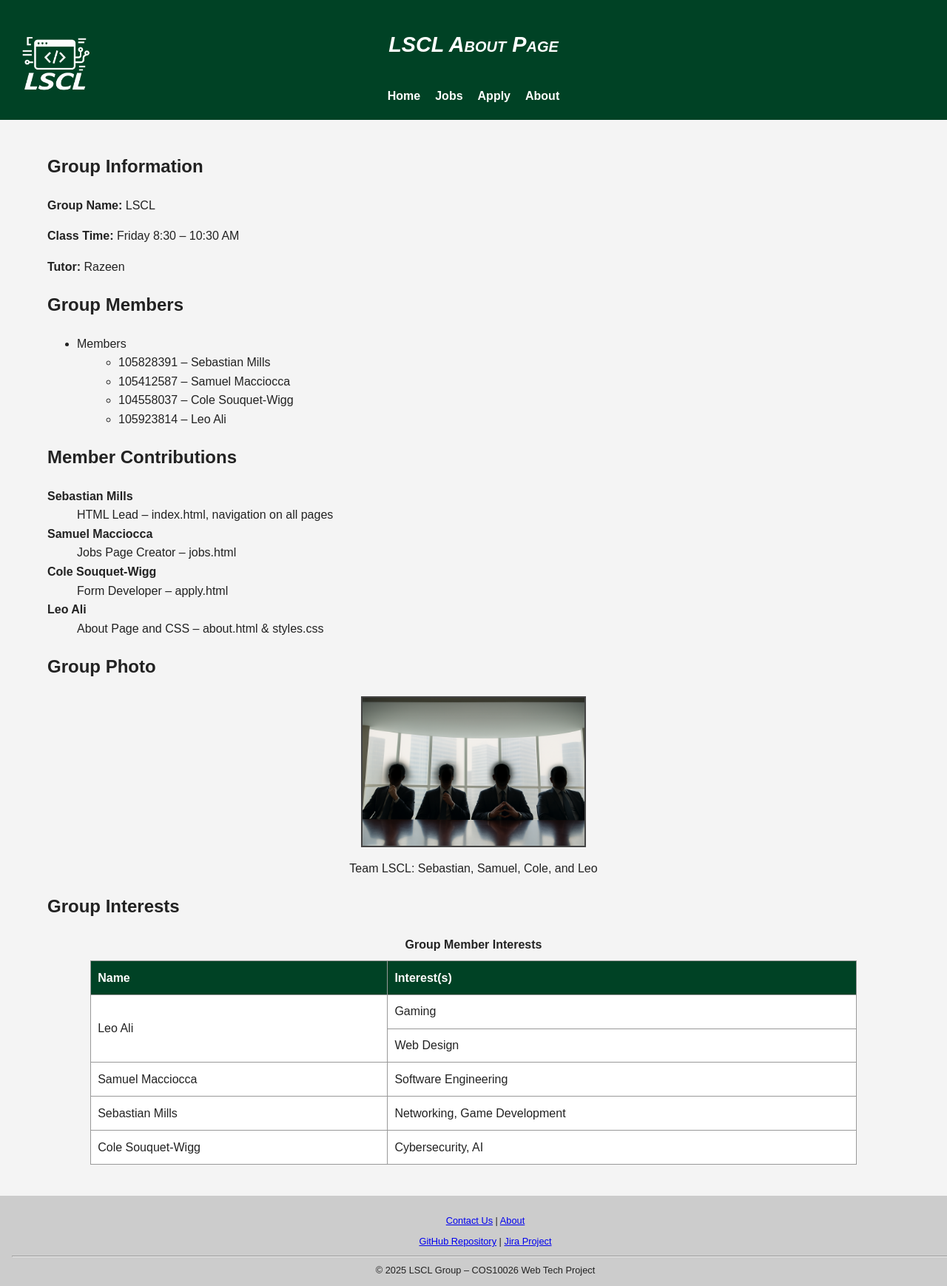
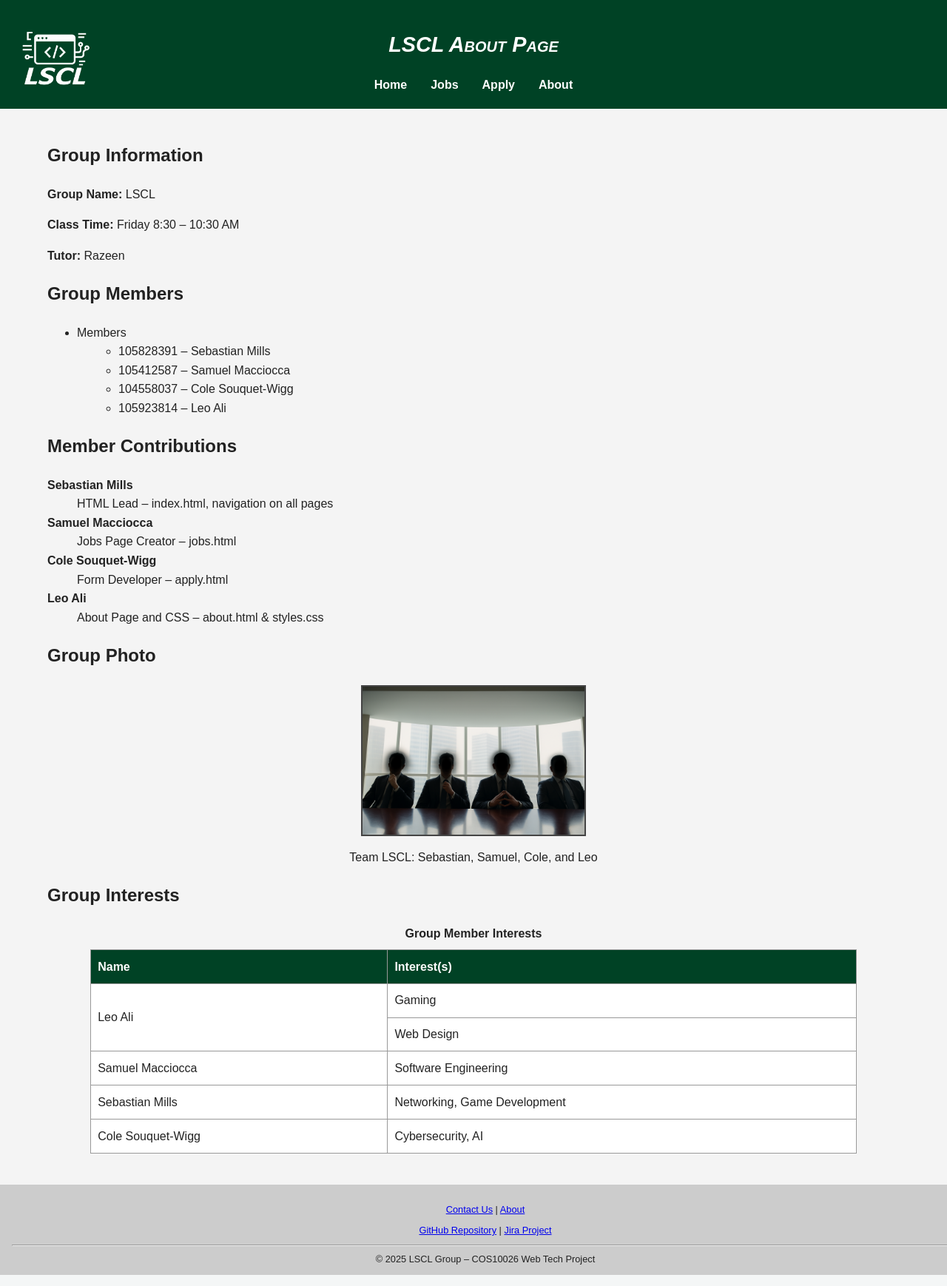
Before and after one commit to Madaa1Uchiha/ProjectP1, a PHP site: page /about.html in a window 1280 px wide. Shown: the whole page at 74% size. Run offline with PHP 8.4, Linux system fonts and the light colour scheme.

Commit message:
Fix layout and alignment issues on Apply and About pages

```diff
--- a/about.html
+++ b/about.html
@@ -10,12 +10,10 @@
 </head>
 <body>
   <header>
-    <div class="header-top">
-      <img src="images/logo.jpg" alt="LSCL Logo" class="logo" />
-      <h1>LSCL About Page</h1>
-    </div>
+    <h1>LSCL About Page</h1>
+    <img src="images/logo.jpg" alt="LSCL Logo" class="logo" />
     <nav>
-      <ul class="nav-links">
+      <ul>
         <li><a href="index.html">Home</a></li>
         <li><a href="jobs.html">Jobs</a></li>
         <li><a href="apply.html">Apply</a></li>
@@ -23,8 +21,7 @@
       </ul>
     </nav>
   </header>
-
-  <main class="container">
+  <main>
     <section>
       <h2>Group Information</h2>
       <p><strong>Group Name:</strong> LSCL</p>
--- a/styles/styles.css
+++ b/styles/styles.css
@@ -303,3 +303,12 @@ body {
   position: relative;
   bottom: 1.5em;
 }
+
+.container {
+  max-width: 1000px;
+  margin: 0 auto;
+  background-color: #fff;
+  padding: 2rem;
+  box-shadow: 0 0 10px rgba(0,0,0,0.1);
+  border-radius: 8px;
+}
```
Also changed, not shown: apply.html (+22 -36 lines).
